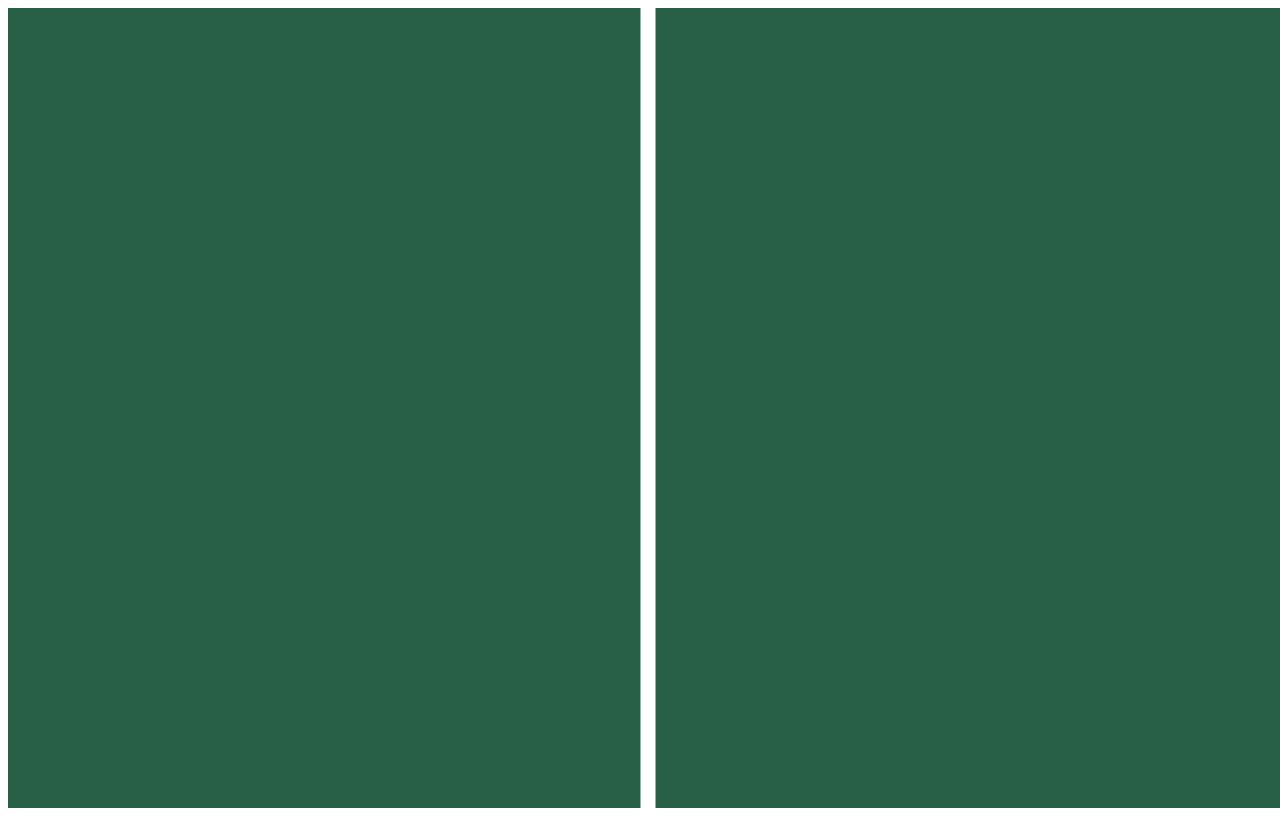
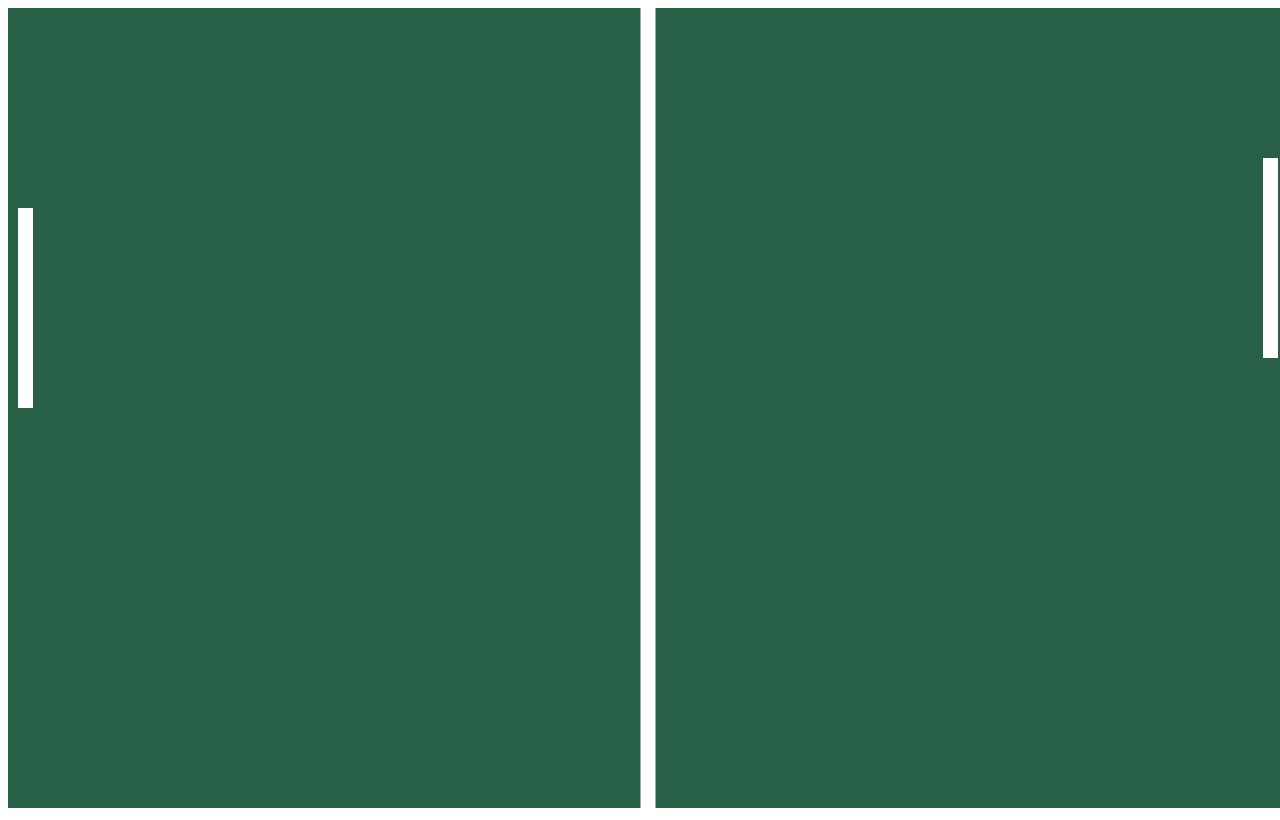
Before and after one commit to thaismichelle/ping.pong, a plain HTML site: page index.html in a window 1280 px wide. Drawn offline with Linux system fonts and the light colour scheme.

Commit message:
Raquetes

```diff
--- a/index.html
+++ b/index.html
@@ -31,6 +31,14 @@
             const h = window.innerHeight
 
             canvasCtx.fillRect(x,y,w,h)
+
+
+            // desenhando a raquete esquerda
+            canvasCtx.fillRect(10, 200, lineWidth, 200 )
+
+            //desenhando a raquete direita
+            canvasCtx.fillRect(window.innerWidth-lineWidth-10, 150, lineWidth, 200)
+
         }
 
         setup()
```
